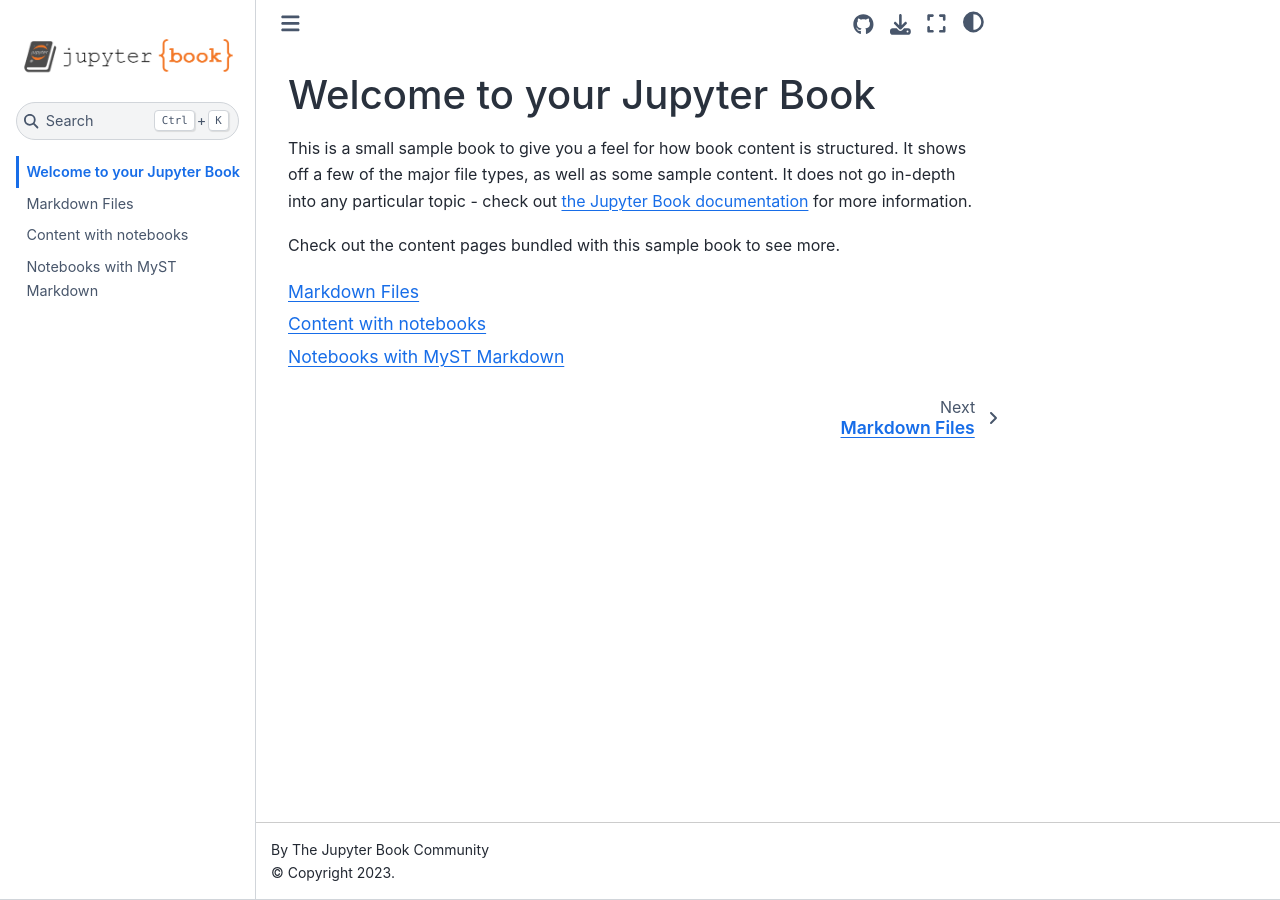
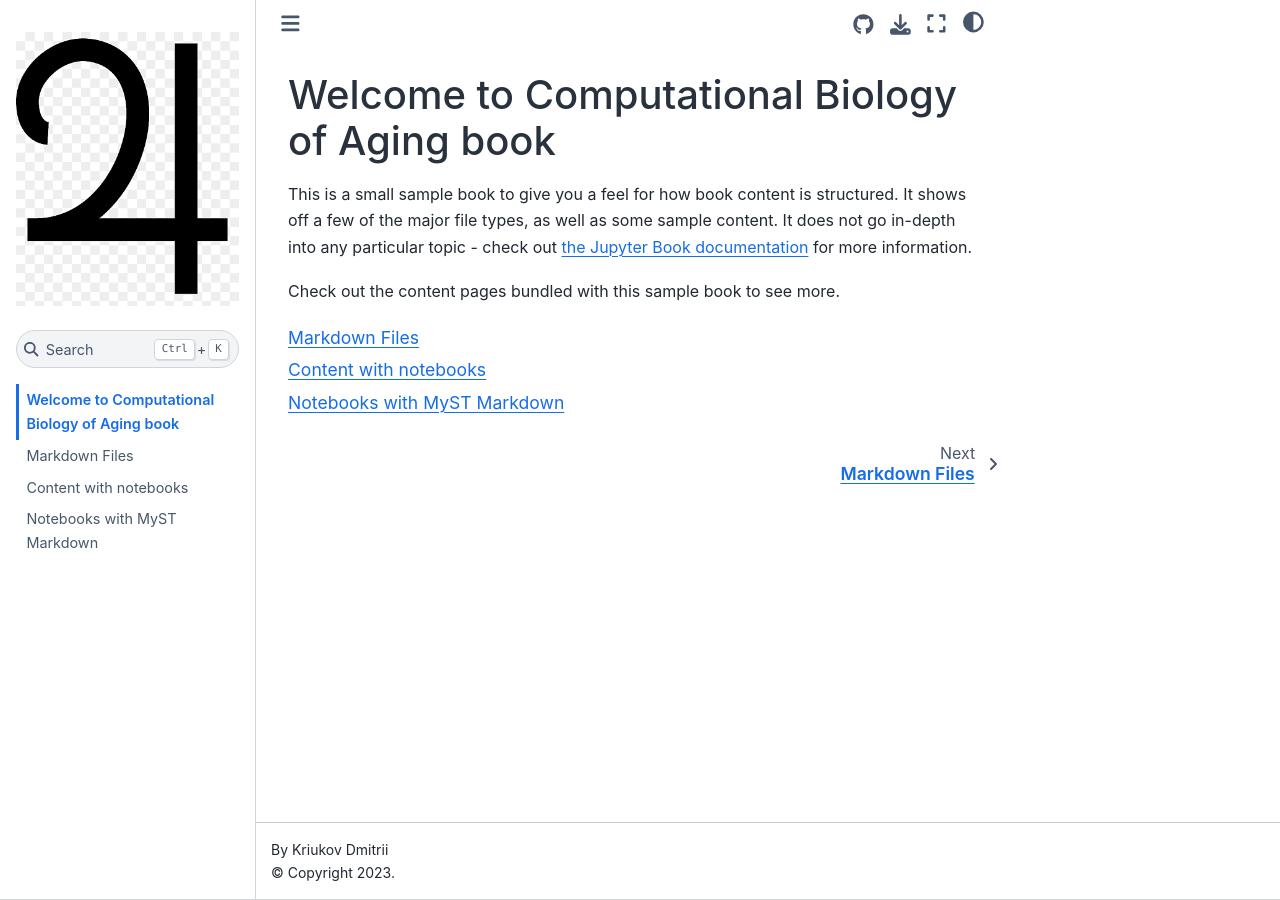
Before and after one commit to ComputationalAgingLab/computational_aging_course, a Jupyter Book: the page built from intro.md, in a window 1280 px wide. Built offline with Jupyter Book 1.0.4 settings and Sphinx 7.4.7 and the Sphinx Book theme 1.1.4, drawn with Linux system fonts in a browser that asks for light colours.

Commit message:
Title and logo changed

```diff
--- a/_config.yml
+++ b/_config.yml
@@ -1,9 +1,9 @@
 # Book settings
 # Learn more at https://jupyterbook.org/customize/config.html
 
-title: My sample book
-author: The Jupyter Book Community
-logo: logo.png
+title: Computational aging book
+author: Kriukov Dmitrii
+logo: symbol.png
 
 # Force re-execution of notebooks on each build.
 # See https://jupyterbook.org/content/execute.html
@@ -13,7 +13,7 @@
 # Define the name of the latex output file for PDF builds
 latex:
   latex_documents:
-    targetname: book.tex
+    targetname: ComputationalAging.tex
 
 # Add a bibtex file so that we can create citations
 bibtex_bibfiles:
@@ -21,8 +21,8 @@
 
 # Information about where the book exists on the web
 repository:
-  url: https://github.com/executablebooks/jupyter-book  # Online location of your book
-  path_to_book: docs  # Optional path to your book, relative to the repository root
+  url: https://github.com/ComputationalAgingLab/computational_aging_course  # Online location of your book
+  path_to_book: /  # Optional path to your book, relative to the repository root
   branch: master  # Which branch of the repository should be used when creating links (optional)
 
 # Add GitHub buttons to your book
--- a/intro.md
+++ b/intro.md
@@ -1,4 +1,4 @@
-# Welcome to your Jupyter Book
+# Welcome to Computational Biology of Aging book
 
 This is a small sample book to give you a feel for how book content is
 structured.
--- a/requirements.txt
+++ b/requirements.txt
@@ -1,3 +1,4 @@
 jupyter-book
 matplotlib
 numpy
+pandas
```
Also changed, not shown: logo.png (deleted), symbol.png (added).
